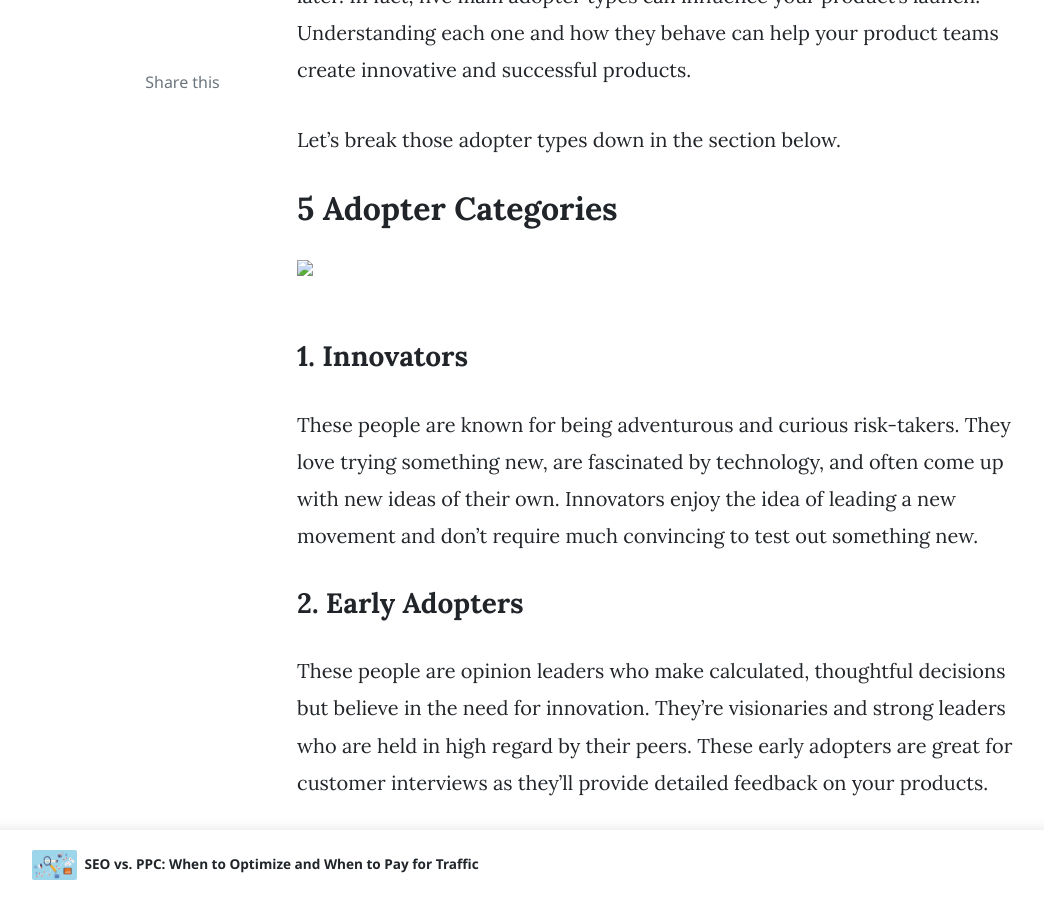
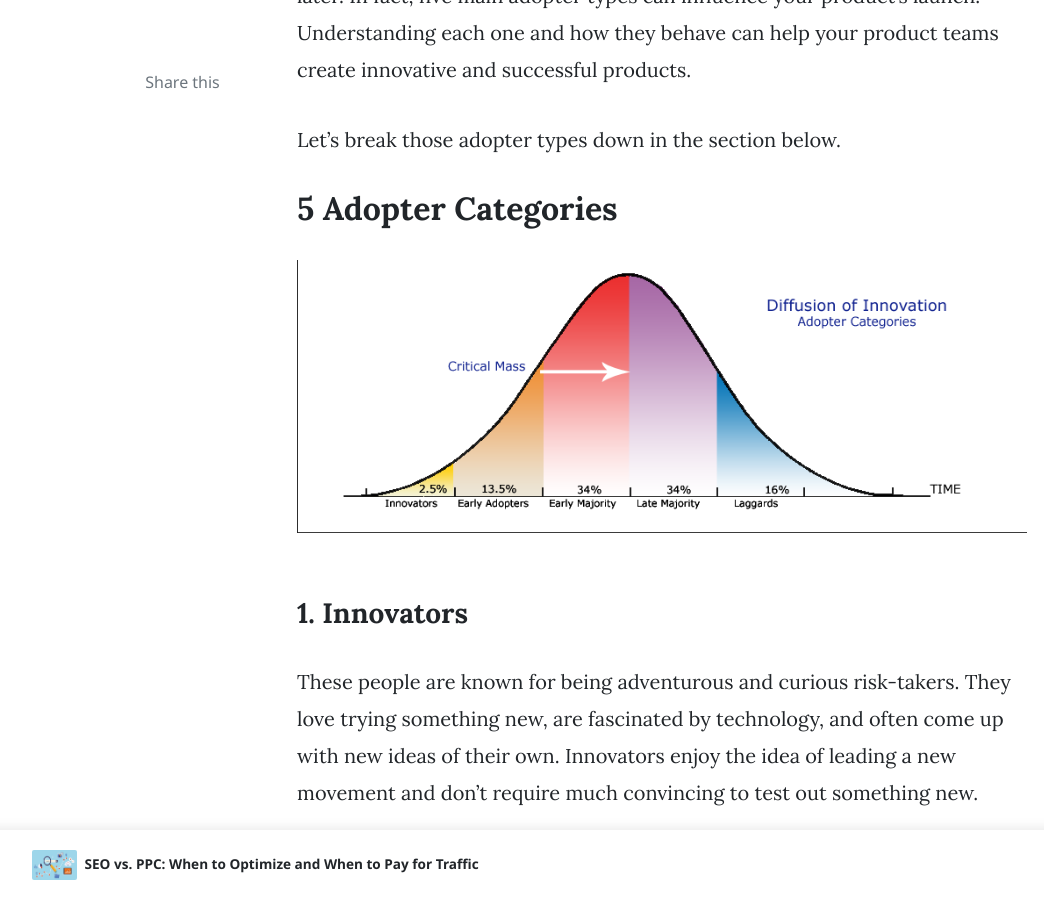
Before and after one commit to bit-dna/bitdnablog, a Jekyll site: the page built from _posts/2019-07-25-yourproductsuccessdependsonunderstandingthediffusionofinnovationtheory.md, in a window 1280 px wide and 900 px high, scrolled down 2046 px. Shown: the whole window, without its empty margins (73-1117 px from the left). Built offline with Jekyll 4.4.1, drawn with Linux system fonts in a browser that asks for light colours; nearby versions of some CDN libraries; comment, search, counter and statistics services are not loaded.

Commit message:
update image locator

```diff
--- a/_posts/2019-07-25-yourproductsuccessdependsonunderstandingthediffusionofinnovationtheory.md
+++ b/_posts/2019-07-25-yourproductsuccessdependsonunderstandingthediffusionofinnovationtheory.md
@@ -29,7 +29,7 @@ Let's break those adopter types down in the section below.
 
 <h2>5 Adopter Categories</h2>
 
-<img src="./assets/images/img/diffusionofinnovationtheory.png"/>
+<img src="//blog.bitdna.io/assets/images/img/diffusionofinnovationtheory.png"/>
 
 <h3>1. Innovators</h3>
 These people are known for being adventurous and curious risk-takers. They love trying something new, are fascinated by technology, and often come up with new ideas of their own. Innovators enjoy the idea of leading a new movement and don't require much convincing to test out something new.
```
